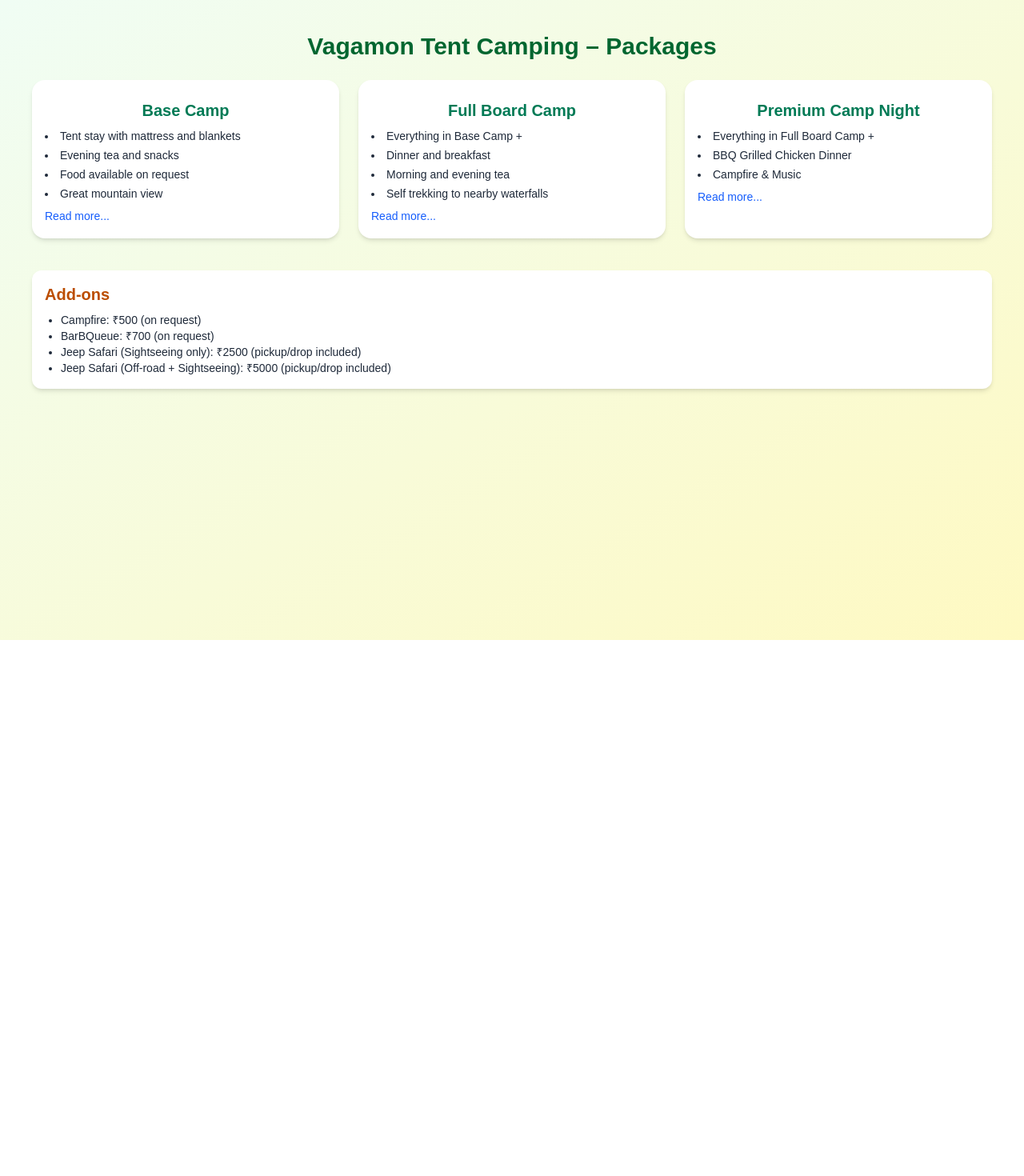
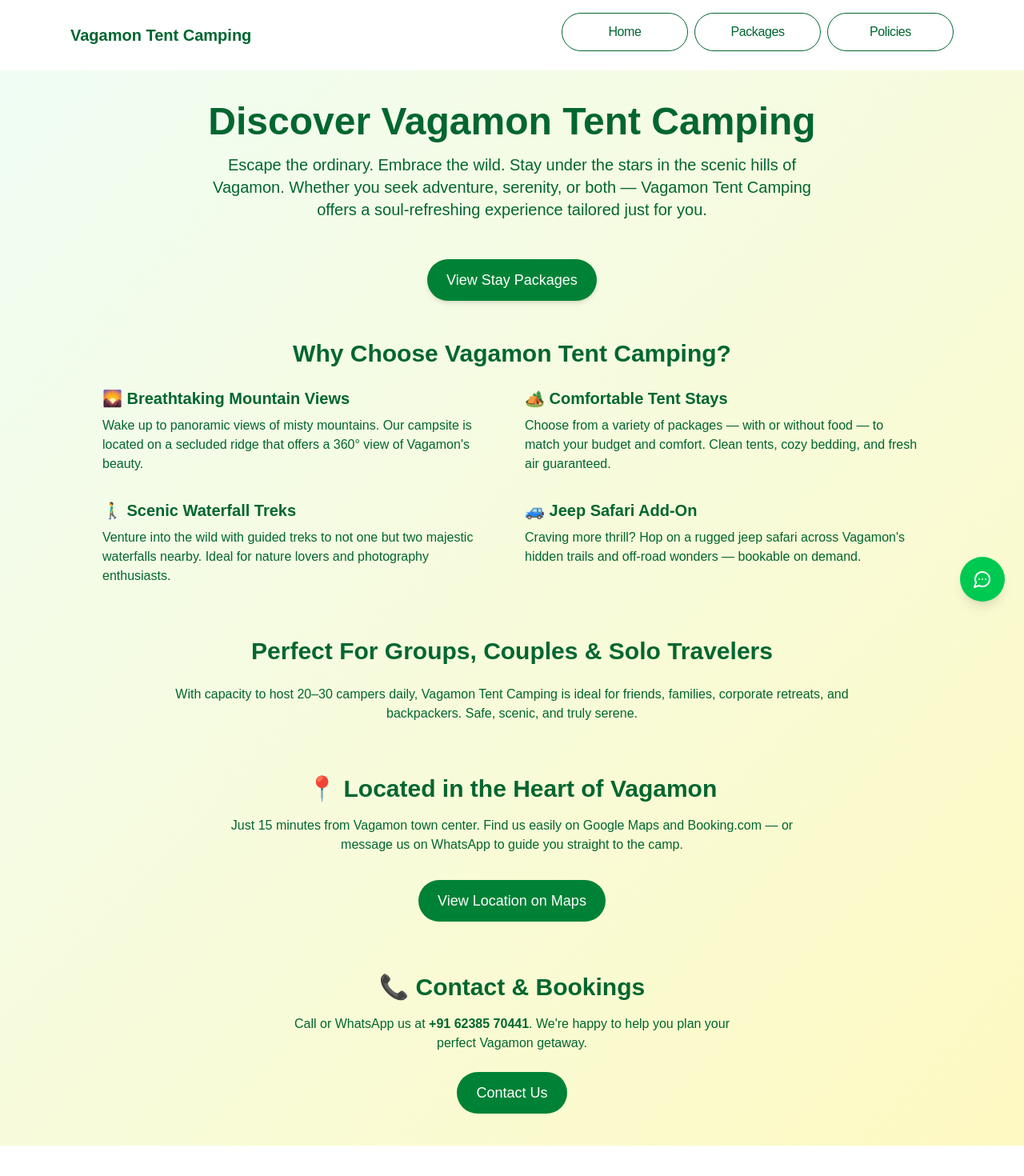
Before and after one commit to JosephThomas-SE/wildjacket-tentcamping, a Next.js app: page / in a window 1280 px wide. Shown: the top 1470 px of the page at 80% size. Before the commit the page ends 800 px from the top, so only its background shows below. Built offline with nearby package versions, Linux system fonts and the light colour scheme.

Commit message:
Changed the website view to home page

```diff
--- a/src/app/layout.js
+++ b/src/app/layout.js
@@ -1,5 +1,7 @@
 import { Geist, Geist_Mono } from "next/font/google";
 import "./globals.css";
+import Navbar from "@/components/Navbar";
+import Footer from "@/components/Footer";
 
 const geistSans = Geist({
   variable: "--font-geist-sans",
@@ -12,8 +14,8 @@ const geistMono = Geist_Mono({
 });
 
 export const metadata = {
-  title: "Wild Jacket",
-  description: "Generated by JosephThomas-SE using Firebase Studio",
+  title: "Vagamon Tent Camping",
+  description: "Created by JosephThomas-SE using Firebase Studio",
 };
 
 export default function RootLayout({ children }) {
@@ -22,7 +24,9 @@ export default function RootLayout({ children }) {
       <body
         className={`${geistSans.variable} ${geistMono.variable} antialiased`}
       >
-        {children}
+      <Navbar />
+      {children}
+      <Footer />
       </body>
     </html>
   );
--- a/src/app/page.js
+++ b/src/app/page.js
@@ -1,70 +1,168 @@
-import Rates from "../components/Rates";
+// app/page.js
+"use client";
 
-export default function Home() {
+import Link from "next/link";
+
+export default function HomePage() {
   return (
-    <main>
-      <Rates />
-    </main>
+    <>
+      <main className="p-4 md:p-10 bg-gradient-to-br from-green-50 to-yellow-100 min-h-screen">
+        <section className="text-center">
+          <h1 className="text-4xl md:text-5xl font-bold text-green-800 mb-4">
+            Discover Vagamon Tent Camping
+          </h1>
+          <p className="text-green-800 text-lg md:text-xl max-w-3xl mx-auto mb-8">
+            Escape the ordinary. Embrace the wild. Stay under the stars in the scenic hills of Vagamon.
+            Whether you seek adventure, serenity, or both — Vagamon Tent Camping offers a soul-refreshing
+            experience tailored just for you.
+          </p>
+          <Link
+            href="/rates"
+            className="inline-block mt-4 bg-green-700 hover:bg-green-800 text-white text-lg font-medium px-6 py-3 rounded-full shadow-md"
+          >
+            View Stay Packages
+          </Link>
+        </section>
+
+        <section className="mt-12">
+          <h2 className="text-3xl font-bold text-center text-green-800 mb-6">
+            Why Choose Vagamon Tent Camping?
+          </h2>
+          <div className="grid md:grid-cols-2 gap-8 max-w-5xl mx-auto text-green-800">
+            <div>
+              <h3 className="text-xl font-semibold mb-2">🌄 Breathtaking Mountain Views</h3>
+              <p>
+                Wake up to panoramic views of misty mountains. Our campsite is located on a secluded ridge
+                that offers a 360° view of Vagamon's beauty.
+              </p>
+            </div>
+            <div>
+              <h3 className="text-xl font-semibold mb-2">🏕️ Comfortable Tent Stays</h3>
+              <p>
+                Choose from a variety of packages — with or without food — to match your budget and
+                comfort. Clean tents, cozy bedding, and fresh air guaranteed.
+              </p>
+            </div>
+            <div>
+              <h3 className="text-xl font-semibold mb-2">🚶‍♂️ Scenic Waterfall Treks</h3>
+              <p>
+                Venture into the wild with guided treks to not one but two majestic waterfalls nearby.
+                Ideal for nature lovers and photography enthusiasts.
+              </p>
+            </div>
+            <div>
+              <h3 className="text-xl font-semibold mb-2">🚙 Jeep Safari Add-On</h3>
+              <p>
+                Craving more thrill? Hop on a rugged jeep safari across Vagamon's hidden trails and off-road
+                wonders — bookable on demand.
+              </p>
+            </div>
+          </div>
+        </section>
+
+        <section className="mt-16">
+          <h2 className="text-3xl font-bold text-center text-green-800 mb-6">
+            Perfect For Groups, Couples & Solo Travelers
+          </h2>
+          <p className="text-green-800 text-center max-w-4xl mx-auto">
+            With capacity to host 20–30 campers daily, Vagamon Tent Camping is ideal for friends, families,
+            corporate retreats, and backpackers. Safe, scenic, and truly serene.
+          </p>
+        </section>
+
+        <section className="mt-16 text-center">
+          <h2 className="text-3xl font-bold text-green-800 mb-4">📍 Located in the Heart of Vagamon</h2>
+          <p className="text-green-800 max-w-3xl mx-auto mb-6">
+            Just 15 minutes from Vagamon town center. Find us easily on Google Maps and Booking.com — or
+            message us on WhatsApp to guide you straight to the camp.
+          </p>
+          <Link
+            href="https://maps.app.goo.gl/iRL4VBjBgjsRLZsk8"
+            target="_blank"
+            rel="noopener noreferrer"
+            className="inline-block mt-2 bg-green-700 hover:bg-green-800 text-white px-6 py-3 rounded-full text-lg font-medium"
+          >
+            View Location on Maps
+          </Link>
+        </section>
+
+        <section className="mt-16 text-center">
+          <h2 className="text-3xl font-bold text-green-800 mb-4">📞 Contact & Bookings</h2>
+          <p className="text-green-800 max-w-xl mx-auto mb-6">
+            Call or WhatsApp us at <strong>+91 62385 70441</strong>. We're happy to help you plan your perfect Vagamon getaway.
+          </p>
+          <Link
+            href="/contact"
+            className="inline-block bg-green-700 hover:bg-green-800 text-white px-6 py-3 rounded-full text-lg font-medium"
+          >
+            Contact Us
+          </Link>
+        </section>
+      </main>
+    </>
   );
 }
 
-    // <div className="grid grid-rows-[20px_1fr_20px] items-center justify-items-center min-h-screen p-8 pb-20 gap-16 sm:p-20 font-[family-name:var(--font-geist-sans)]">
-    //   <main className="flex flex-col gap-[32px] row-start-2 items-center sm:items-start">
-
-    //     <ol className="list-inside list-decimal text-sm/6 text-center sm:text-left font-[family-name:var(--font-geist-mono)]">
-    //       <li className="mb-2 tracking-[-.01em]">
-    //         Get started by editing, Save and see your changes instantly.
-    //       </li>
-    //     </ol>
-
-    //     <div className="flex gap-4 items-center flex-col sm:flex-row">
-    //       <a
-    //         className="rounded-full border border-solid border-transparent transition-colors flex items-center justify-center bg-foreground text-background gap-2 hover:bg-[#383838] dark:hover:bg-[#ccc] font-medium text-sm sm:text-base h-10 sm:h-12 px-4 sm:px-5 sm:w-auto"
-    //         target="_blank"
-    //         rel="noopener noreferrer"
-    //       >
-    //         Deploy now
-    //       </a>
-    //       <a
-    //         className="rounded-full border border-solid border-black/[.08] dark:border-white/[.145] transition-colors flex items-center justify-center hover:bg-[#f2f2f2] dark:hover:bg-[#1a1a1a] hover:border-transparent font-medium text-sm sm:text-base h-10 sm:h-12 px-4 sm:px-5 w-full sm:w-auto md:w-[158px]"
-    //         target="_blank"
-    //         rel="noopener noreferrer"
-    //       >
-    //         Read our docs
-    //       </a>
-    //     </div>
-    //   </main>
 
 
 
-    //   <footer className="row-start-3 flex gap-[24px] flex-wrap items-center justify-center">
-    //     <a
-    //       className="flex items-center gap-2 hover:underline hover:underline-offset-4"
-    //       target="_blank"
-    //       rel="noopener noreferrer"
-    //     >
-    //       Learn
-    //     </a>
-    //     <a
-    //       className="flex items-center gap-2 hover:underline hover:underline-offset-4"
-    //       target="_blank"
-    //       rel="noopener noreferrer"
-    //     >
-    //       Examples
-    //     </a>
-    //     <a
-    //       className="flex items-center gap-2 hover:underline hover:underline-offset-4"
-    //       target="_blank"
-    //       rel="noopener noreferrer"
-    //     >
-    //       {/* <Image
-    //         aria-hidden
-    //         src="/globe.svg"
-    //         alt="Globe icon"
-    //         width={16}
-    //         height={16}
-    //       /> */}
-    //       Go to nextjs.org →
-    //     </a>
-    //   </footer>
-    // </div>
+    {/* <div className="grid grid-rows-[20px_1fr_20px] items-center justify-items-center min-h-screen p-8 pb-20 gap-16 sm:p-20 font-[family-name:var(--font-geist-sans)]">
+      <main className="flex flex-col gap-[32px] row-start-2 items-center sm:items-start">
+
+        <ol className="list-inside list-decimal text-sm/6 text-center sm:text-left font-[family-name:var(--font-geist-mono)]">
+          <li className="mb-2 tracking-[-.01em]">
+            Get started by editing, Save and see your changes instantly.
+          </li>
+        </ol>
+
+        <div className="flex gap-4 items-center flex-col sm:flex-row">
+          <a
+            className="rounded-full border border-solid border-transparent transition-colors flex items-center justify-center bg-foreground text-background gap-2 hover:bg-[#383838] dark:hover:bg-[#ccc] font-medium text-sm sm:text-base h-10 sm:h-12 px-4 sm:px-5 sm:w-auto"
+            target="_blank"
+            rel="noopener noreferrer"
+          >
+            Deploy now
+          </a>
+          <a
+            className="rounded-full border border-solid border-black/[.08] dark:border-white/[.145] transition-colors flex items-center justify-center hover:bg-[#f2f2f2] dark:hover:bg-[#1a1a1a] hover:border-transparent font-medium text-sm sm:text-base h-10 sm:h-12 px-4 sm:px-5 w-full sm:w-auto md:w-[158px]"
+            target="_blank"
+            rel="noopener noreferrer"
+          >
+            Read our docs
+          </a>
+        </div>
+      </main>
+
+
+
+      <footer className="row-start-3 flex gap-[24px] flex-wrap items-center justify-center">
+        <a
+          className="flex items-center gap-2 hover:underline hover:underline-offset-4"
+          target="_blank"
+          rel="noopener noreferrer"
+        >
+          Learn
+        </a>
+        <a
+          className="flex items-center gap-2 hover:underline hover:underline-offset-4"
+          target="_blank"
+          rel="noopener noreferrer"
+        >
+          Examples
+        </a>
+        <a
+          className="flex items-center gap-2 hover:underline hover:underline-offset-4"
+          target="_blank"
+          rel="noopener noreferrer"
+        >
+          <Image
+            aria-hidden
+            src="/globe.svg"
+            alt="Globe icon"
+            width={16}
+            height={16}
+          />
+          Go to nextjs.org →
+        </a>
+      </footer>
+    </div> */}
```
